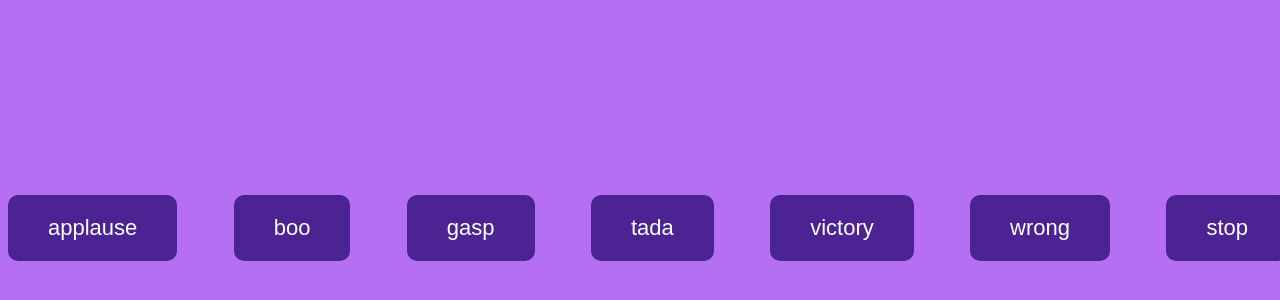
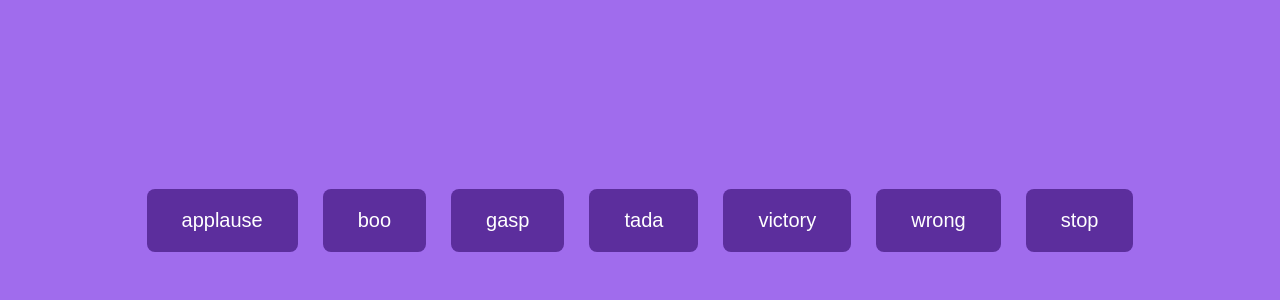
Before and after one commit to acciojob/Soundbar-rani-4524, a website: page main.html in a window 1280 px wide. Shown: the part 180-480 px from the top of the page. Drawn offline with Linux system fonts and the light colour scheme.

Commit message:
created a submission

```diff
--- a/main.html
+++ b/main.html
@@ -7,7 +7,16 @@
 </head>
 
 <body>
-	<div id="buttons"></div>
+
+  <div id="buttons">
+    <button class="btn">applause</button>
+    <button class="btn">boo</button>
+    <button class="btn">gasp</button>
+    <button class="btn">tada</button>
+    <button class="btn">victory</button>
+    <button class="btn">wrong</button>
+    <button class="stop">stop</button>
+  </div>
 	<!-- the entire body must be written by student -->
     <script type="text/javascript" src="./script.js">
 </script>
--- a/script.js
+++ b/script.js
@@ -1,30 +1,30 @@
-//your JS code here. If required.
-const sounds = ['applause' , 'boo' ,'gasp' ,'tada' ,'victory' ,'wrong' ,'stop'];
-const button = document.querySelector("#buttons");
+const soundNames = [
+  "applause",
+  "boo",
+  "gasp",
+  "tada",
+  "victory",
+  "wrong"
+];
 
-const audioMap ={};
-sounds.forEach(sound=>{
-	audioMap[sound]=new Audio (`sounds/${sound}.mp3`);
-})
-sounds.forEach(sound=>{
-	const btn = document.createElement("button");
-	btn.classList.add("btn");
+// Play selected sound
+document.querySelectorAll(".btn").forEach(btn => {
+  btn.addEventListener("click", () => {
+    stopAllSounds();
 
-	if(sound=="stop"){
-		btn.classList.add("stop");
-	}
-	btn.innerText = sound;
+    const audio = document.getElementById(btn.innerText);
+    audio.play();
+  });
+});
 
-	btn.addEventListener('click' ,()=>{
-		stopAllSounds();
-		audioMap[sound].play();
-})
-	button.append(btn);
-})
-	function stopAllSounds(){
-		sounds.forEach(sound=>{
-			const audio = audioMap[sound];
-			audio.pause()
-			audio.currentTime=0;
-		});
-	}
+// Stop button functionality
+document.querySelector(".stop").addEventListener("click", stopAllSounds);
+
+// Stop all sounds
+function stopAllSounds() {
+  soundNames.forEach(name => {
+    const audio = document.getElementById(name);
+    audio.pause();
+    audio.currentTime = 0;
+  });
+}
--- a/styles.css
+++ b/styles.css
@@ -1,40 +1,30 @@
-/*  your css code here. If applicable */
 body {
-    background: #b46ff2;
-    font-family: Arial, sans-serif;
-    text-align: center;
-    /* padding-top: 150px; */
-	width:100vw;
-	height:100vh;
-
+  margin: 0;
+  padding: 0;
+  background: #a06ced;
+  font-family: Arial, sans-serif;
+  display: flex;
+  justify-content: center;
+  align-items: center;
+  height: 100vh;
 }
 
-
-
 #buttons {
-	width:100%;
-	height:100%;
-   display:flex;
-	align-items:center;
-	justify-content:space-between;
-	gap:30px;
+  display: flex;
+  gap: 25px;
 }
 
-.btn {
-    background: #4b2393;
-    border: none;
-    padding: 20px 40px;
-    border-radius: 10px;
-    color: white;
-    font-size: 22px;
-    cursor: pointer;
-    transition: 0.2s;
+.btn, .stop {
+  background: #5c2e9d;
+  color: white;
+  border: none;
+  padding: 20px 35px;
+  font-size: 20px;
+  border-radius: 8px;
+  cursor: pointer;
+  transition: 0.2s;
 }
 
-.btn:hover {
-    opacity: 0.8;
+.btn:hover, .stop:hover {
+  transform: scale(1.05);
 }
-
-.stop {
-    background: #4b2393;
-}
```
